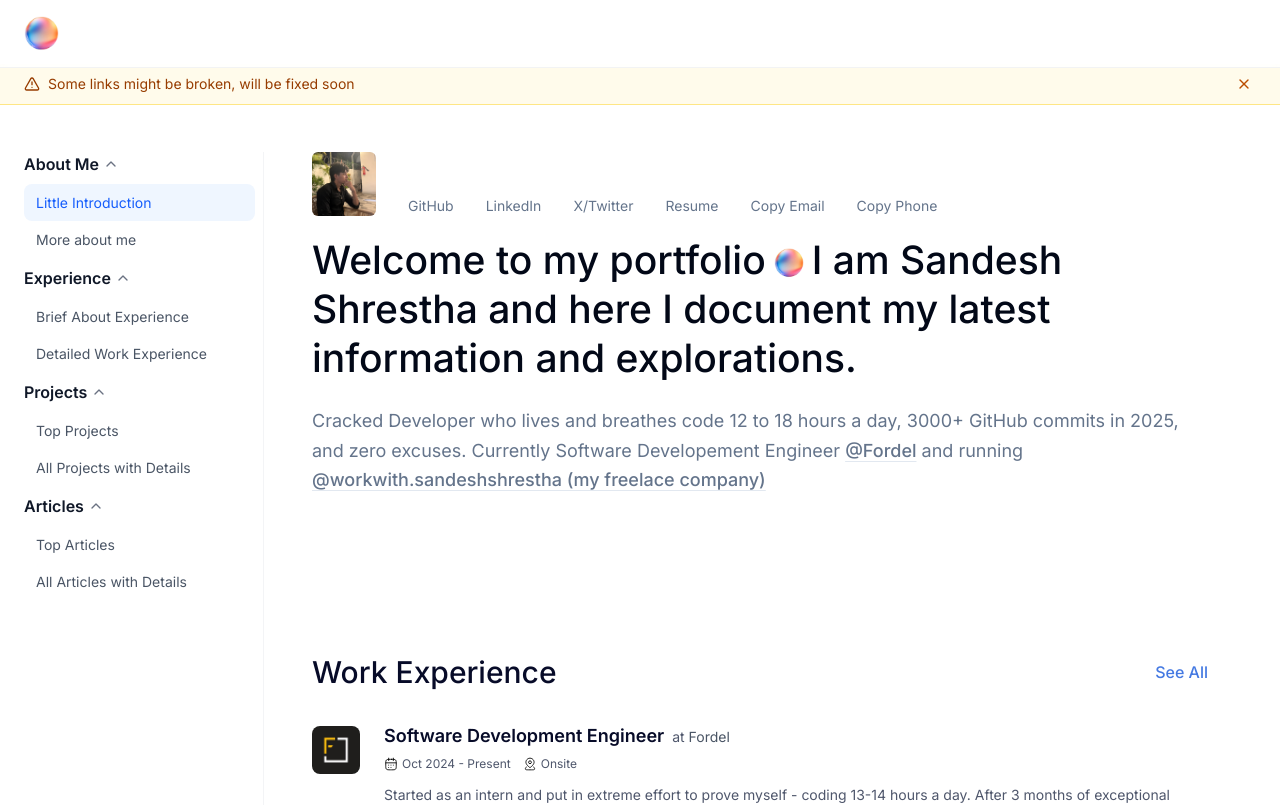
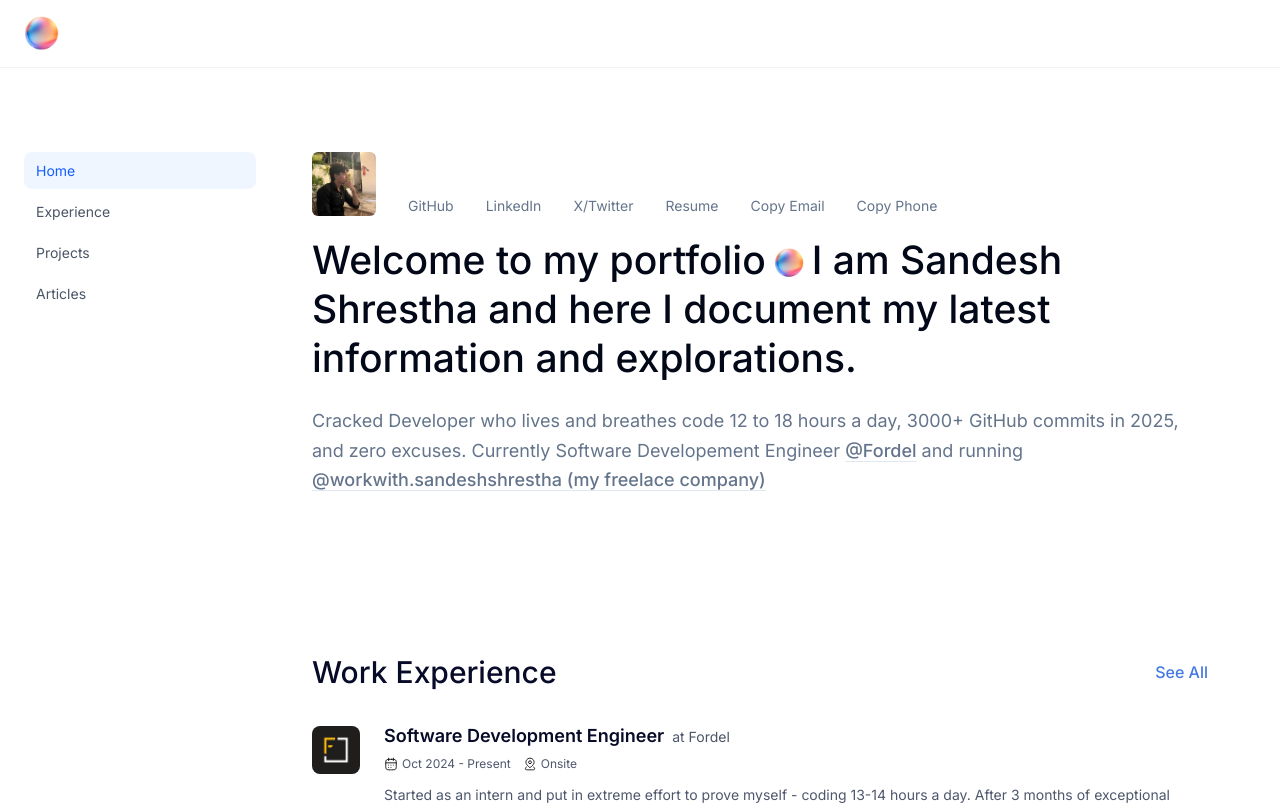
Before and after one commit to yoursandeshshrestha/Portfolio, a Next.js app: page / in a window 1280 px wide. Shown: the top 805 px of the page. Built offline with nearby package versions, Linux system fonts and the light colour scheme.

Commit message:
refactor(layout): simplify ClientLayout, Header, and Sidebar components

```diff
--- a/src/layout/ClientLayout.tsx
+++ b/src/layout/ClientLayout.tsx
@@ -3,34 +3,9 @@ import { useState, useEffect } from "react";
 import { Header } from "@/src/layout/Header";
 import Sidebar from "@/src/layout/Sidebar";
 import Footer from "./Footer";
-import { AlertTriangle, X } from "lucide-react";
 
 interface ClientLayoutProps {
   children: React.ReactNode;
-}
-
-function NotificationBanner() {
-  const [isVisible, setIsVisible] = useState(true);
-
-  if (!isVisible) return null;
-
-  return (
-    <div className="fixed top-16 left-0 right-0 z-[70] bg-amber-50 border-b border-amber-200">
-      <div className="max-w-[1440px] mx-auto px-4 sm:px-6 py-2 flex items-center justify-between">
-        <div className="flex items-center gap-2 text-sm text-amber-800">
-          <AlertTriangle className="w-4 h-4 flex-shrink-0" />
-          <span>Some links might be broken, will be fixed soon</span>
-        </div>
-        <button
-          onClick={() => setIsVisible(false)}
-          className="p-1 hover:bg-amber-100 rounded transition-colors"
-          aria-label="Close notification"
-        >
-          <X className="w-4 h-4 text-amber-700" />
-        </button>
-      </div>
-    </div>
-  );
 }
 
 export function ClientLayout({ children }: ClientLayoutProps) {
@@ -61,7 +36,6 @@ export function ClientLayout({ children }: ClientLayoutProps) {
   return (
     <>
       <Header isSidebarOpen={isSidebarOpen} toggleSidebar={toggleSidebar} />
-      <NotificationBanner />
       <div className="max-w-[1440px] mx-auto w-full relative flex flex-col lg:flex-row px-4 sm:px-6 lg:px-6 py-20 sm:py-24 lg:py-38">
         <Sidebar isOpen={isSidebarOpen} onClose={closeSidebar} />
         <main className="flex-1 px-0 sm:px-4 lg:px-12 overflow-y-auto">
--- a/src/layout/Header.tsx
+++ b/src/layout/Header.tsx
@@ -1,7 +1,7 @@
 "use client";
 import Link from "next/link";
 import Image from "next/image";
-import { Menu, X } from "lucide-react";
+import { MenuIcon, XIcon } from "@/src/components/Icons";
 import blob from "@/public/blob/blob-4.png";
 
 interface HeaderProps {
@@ -31,9 +31,9 @@ export function Header({ isSidebarOpen, toggleSidebar }: HeaderProps) {
           aria-label={isSidebarOpen ? "Close menu" : "Open menu"}
         >
           {isSidebarOpen ? (
-            <X className="w-5 h-5 sm:w-6 sm:h-6 text-gray-700 hover:text-gray-500" />
+            <XIcon className="w-5 h-5 sm:w-6 sm:h-6 text-gray-700 hover:text-gray-500" />
           ) : (
-            <Menu className="w-5 h-5 sm:w-6 sm:h-6 text-gray-700 hover:text-gray-500" />
+            <MenuIcon className="w-5 h-5 sm:w-6 sm:h-6 text-gray-700 hover:text-gray-500" />
           )}
         </button>
       </div>
--- a/src/layout/Sidebar.tsx
+++ b/src/layout/Sidebar.tsx
@@ -1,39 +1,12 @@
 "use client";
-import { useState } from "react";
 import Link from "next/link";
-import { ChevronDown } from "lucide-react";
 import { usePathname } from "next/navigation";
 
 const sidebarData = [
-  {
-    title: "About Me",
-    items: [
-      { label: "Little Introduction", href: "/" },
-      { label: "More about me", href: "/more-about-sandesh" },
-    ],
-  },
-  {
-    title: "Experience",
-    items: [
-      { label: "Brief About Experience  ", href: "/", scrollTo: "experience" },
-      { label: "Detailed Work Experience", href: "/experience" },
-    ],
-  },
-  {
-    title: "Projects",
-    items: [
-      { label: "Top Projects", href: "/", scrollTo: "projects" },
-      { label: "All Projects with Details", href: "/projects" },
-    ],
-  },
-
-  {
-    title: "Articles",
-    items: [
-      { label: "Top Articles", href: "/", scrollTo: "articles" },
-      { label: "All Articles with Details", href: "/articles" },
-    ],
-  },
+  { label: "Home", href: "/" },
+  { label: "Experience", href: "/experience" },
+  { label: "Projects", href: "/projects" },
+  { label: "Articles", href: "/articles" },
 ];
 
 interface SidebarProps {
@@ -42,18 +15,7 @@ interface SidebarProps {
 }
 
 export default function Sidebar({ isOpen, onClose }: SidebarProps) {
-  const [openSections, setOpenSections] = useState(() => {
-    const initial: { [key: string]: boolean } = {};
-    sidebarData.forEach((section) => {
-      initial[section.title] = true;
-    });
-    return initial;
-  });
   const pathname = usePathname();
-
-  const toggleSection = (title: string) => {
-    setOpenSections((prev) => ({ ...prev, [title]: !prev[title] }));
-  };
 
   const handleLinkClick = () => {
     // Close mobile sidebar when a link is clicked
@@ -74,79 +36,35 @@ export default function Sidebar({ isOpen, onClose }: SidebarProps) {
 
       {/* Mobile Sidebar */}
       <div
-        className={`fixed top-0 left-0 h-full w-80 bg-white border-r border-gray-200 z-[70] transform transition-transform duration-300 ease-in-out lg:hidden shadow-2xl ${
+        className={`fixed top-0 left-0 h-full w-80 bg-white z-[70] transform transition-transform duration-300 ease-in-out lg:hidden shadow-2xl ${
           isOpen ? "translate-x-0" : "-translate-x-full"
         }`}
       >
         <div className="p-6 pt-24">
-          <nav className="space-y-6">
-            {sidebarData.map((section) => (
-              <div key={section.title}>
-                <button
-                  className="flex items-center w-full text-left font-semibold text-[16px] text-gray-900 mb-3 focus:outline-none hover:text-gray-700 transition-colors"
-                  onClick={() => toggleSection(section.title)}
-                >
-                  {section.title}
-                  <ChevronDown
-                    className={`ml-1 w-4 h-4 transition-transform text-gray-500 cursor-pointer ${
-                      openSections[section.title] ? "rotate-180" : "rotate-0"
-                    }`}
-                  />
-                </button>
-                <div
-                  className={`${
-                    openSections[section.title] ? "block" : "hidden"
-                  } space-y-2 ml-2`}
-                >
-                  {section.items.map((item, index) => (
+          <nav className="space-y-1">
+            {sidebarData.map((item) => (
               <SidebarLink
-                      key={`${section.title}-${item.label}-${index}`}
-                      href={item.href || ""}
+                key={item.href}
+                href={item.href}
                 pathname={pathname}
                 label={item.label}
                 onClick={handleLinkClick}
-                      scrollTo={(item as { scrollTo?: string }).scrollTo}
               />
-                  ))}
-                </div>
-              </div>
             ))}
           </nav>
         </div>
       </div>
 
       {/* Desktop Sidebar */}
-      <aside className="hidden lg:block sticky top-20 md:top-38 h-[calc(100vh-theme(spacing.20))] md:h-[calc(100vh-theme(spacing.28))] w-60 border-r border-gray-100 pr-2 overflow-y-auto">
-        <nav className="space-y-2 ">
-          {sidebarData.map((section) => (
-            <div key={section.title}>
-              <button
-                className="flex items-center w-full text-left font-semibold  text-[16px] text-gray-900 mb-2 focus:outline-none"
-                onClick={() => toggleSection(section.title)}
-              >
-                {section.title}
-                <ChevronDown
-                  className={`ml-1 w-4 h-4 transition-transform text-gray-500 cursor-pointer ${
-                    openSections[section.title] ? "rotate-180" : "rotate-0"
-                  }`}
-                />
-              </button>
-              <div
-                className={`${
-                  openSections[section.title] ? "block" : "hidden"
-                } `}
-              >
-                {section.items.map((item, index) => (
+      <aside className="hidden lg:block sticky top-20 md:top-38 h-[calc(100vh-theme(spacing.20))] md:h-[calc(100vh-theme(spacing.28))] w-60 pr-2 overflow-y-auto">
+        <nav className="space-y-1">
+          {sidebarData.map((item) => (
             <SidebarLink
-                    key={`${section.title}-${item.label}-${index}`}
-                    href={item.href || ""}
+              key={item.href}
+              href={item.href}
               pathname={pathname}
               label={item.label}
-                    scrollTo={(item as { scrollTo?: string }).scrollTo}
             />
-                ))}
-              </div>
-            </div>
           ))}
         </nav>
       </aside>
@@ -158,41 +76,14 @@ function SidebarLink({
   href,
   pathname,
   label,
-  mobile = false,
   onClick,
-  scrollTo,
 }: {
   href: string;
   pathname: string;
   label: string;
-  mobile?: boolean;
   onClick?: () => void;
-  scrollTo?: string;
 }) {
-  // Only mark as active if scrollTo is not set
-  const isActive = !scrollTo && pathname === href;
-
-  const handleClick = (e: React.MouseEvent) => {
-    if (scrollTo) {
-      e.preventDefault();
-      const element = document.getElementById(scrollTo);
-      if (element) {
-        // Add scroll padding for anchor links
-        const originalScrollPadding = document.documentElement.style.scrollPaddingTop;
-        document.documentElement.style.scrollPaddingTop = '140px';
-
-        element.scrollIntoView({ behavior: "smooth" });
-
-        // Reset scroll padding after animation
-        setTimeout(() => {
-          document.documentElement.style.scrollPaddingTop = originalScrollPadding;
-        }, 1000);
-      }
-    }
-    if (onClick) {
-      onClick();
-    }
-  };
+  const isActive = pathname === href;
 
   return (
     <Link
@@ -203,10 +94,9 @@ function SidebarLink({
             ? "bg-blue-50 text-blue-600"
             : "text-gray-600 hover:bg-gray-100 hover:text-gray-900"
         }
-        ${mobile ? "text-xs" : ""}
       `}
       tabIndex={0}
-      onClick={handleClick}
+      onClick={onClick}
     >
       {label}
     </Link>
```
Lines whose indentation alone changed are shown as unchanged.
